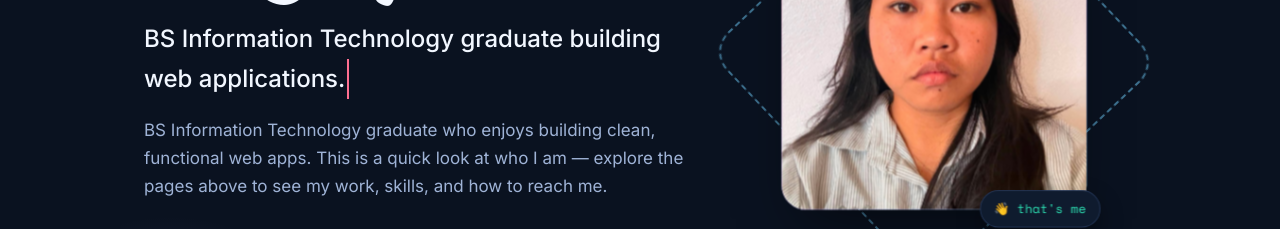
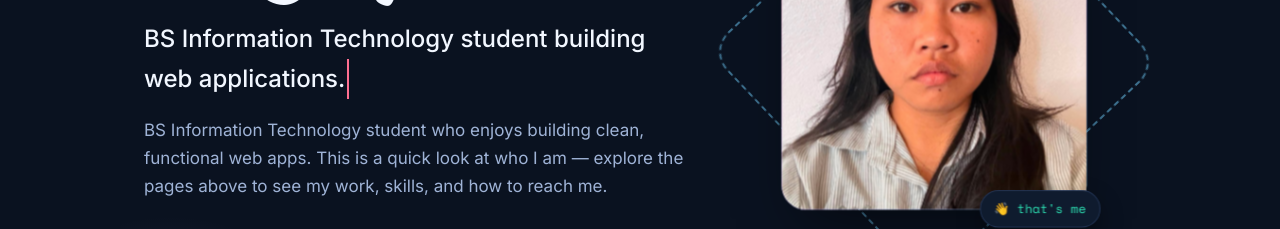
Before and after one commit to ary0711/MERI-PERSONAL-PORTFOLIO, a plain HTML site: page index.html in a window 1280 px wide. Shown: the part 401-630 px from the top of the page. Drawn offline with nearby package versions, Linux system fonts and the light colour scheme.

Commit message:
Add files via upload
changes

```diff
--- a/index.html
+++ b/index.html
@@ -420,7 +420,7 @@
         <p class="hello enter d1">Hi, I'm</p>
         <h1 class="name-clear">Mary Rose Pogoy</h1>
         <p class="role enter d2"><span id="roleText"></span><span class="cursor">&nbsp;</span></p>
-        <p class="blurb enter d3">BS Information Technology graduate who enjoys building clean, functional web apps. This is a quick look at who I am — explore the pages above to see my work, skills, and how to reach me.</p>
+        <p class="blurb enter d3">BS Information Technology student who enjoys building clean, functional web apps. This is a quick look at who I am — explore the pages above to see my work, skills, and how to reach me.</p>
         <div class="cta enter d4">
           <button class="btn" data-page="projects">See my work</button>
           <button class="btn ghost" data-page="contact">Get in touch</button>
@@ -624,7 +624,7 @@ I'm always curious about how things work, especially when it comes to technology
     requestAnimationFrame(function () {
       target.classList.add('active');
     });
-    if (name === 'home') typeRole('BS Information Technology graduate building web applications.');
+    if (name === 'home') typeRole('BS Information Technology student building web applications.');
     currentPage = name;
     setNavActive(name);
     window.scrollTo(0, 0);
```
